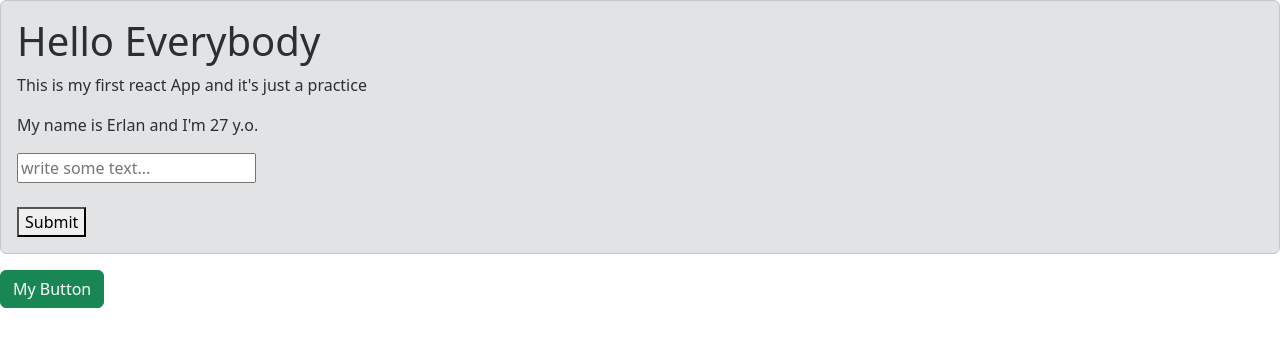
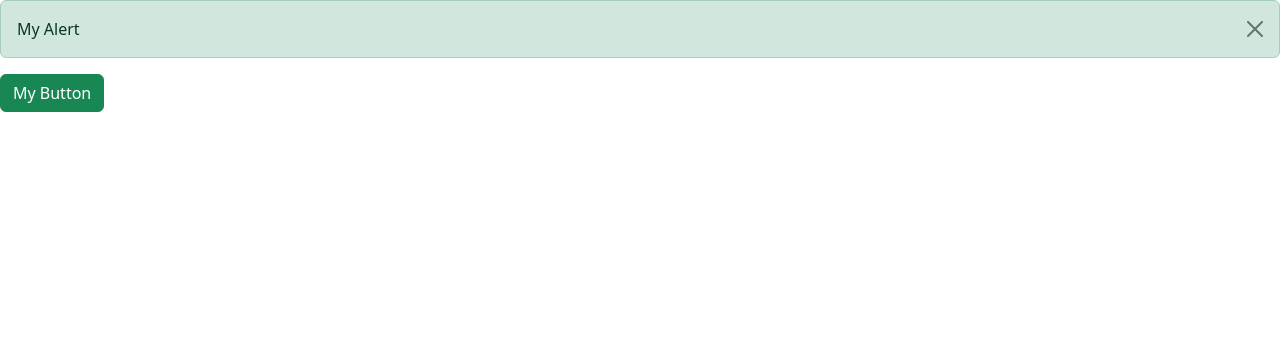
Before and after one commit to jukeshov-erlan/react-app-1, a React (Vite) app: page / in a window 1280 px wide. Both pictures are taken after a click on the button "My Button". Shown: the top 346 px of the page. Built offline with nearby package versions, Linux system fonts and the light colour scheme.

Commit message:
worked with button

```diff
--- a/src/App.tsx
+++ b/src/App.tsx
@@ -1,11 +1,13 @@
+import { useState } from "react";
 import Alert from "./components/Alert";
 import Button from "./components/Button";
 import ListGroup from "./components/ListGroup";
 
 function App() {
+  const [alertVisible, setAlertVisibility] = useState(false);
   return (
     <div>
-      <Alert>
+      {/* <Alert onClose={setAlertVisibility(false)}>
         <h1>Hello Everybody</h1>
         <p>This is my first react App and it's just a practice</p>
         <p>My name is Erlan and I'm 27 y.o.</p>
@@ -13,8 +15,9 @@
         <br />
         <br />
         <button>Submit</button>
-      </Alert>
-      <Button onClick={() => console.log('CLICKED')}>My Button</Button>
+      </Alert> */}
+      { alertVisible && <Alert onClose={() => setAlertVisibility(false)}>My Alert</Alert>}
+      <Button onClick={() => setAlertVisibility(true)}>My Button</Button>
     </div>
   );
 }
--- a/src/components/Alert.tsx
+++ b/src/components/Alert.tsx
@@ -2,10 +2,22 @@
 
 interface Props {
   children: ReactNode;
+  onClose: () => void;
 }
 
-const Alert = ({ children }: Props) => {
-  return <div className="alert alert-secondary">{children}</div>;
+const Alert = ({ children, onClose }: Props) => {
+  return (
+    <div className="alert alert-success alert-dismissible">
+      {children}
+      <button
+        type="button"
+        className="btn-close"
+        onClick={onClose}
+        data-bs-dismiss="alert"
+        aria-label="Close"
+      ></button>
+    </div>
+  );
 };
 
 export default Alert;
```
